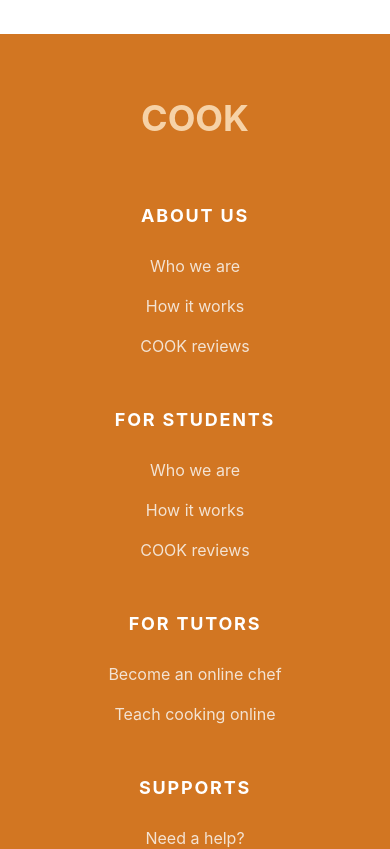
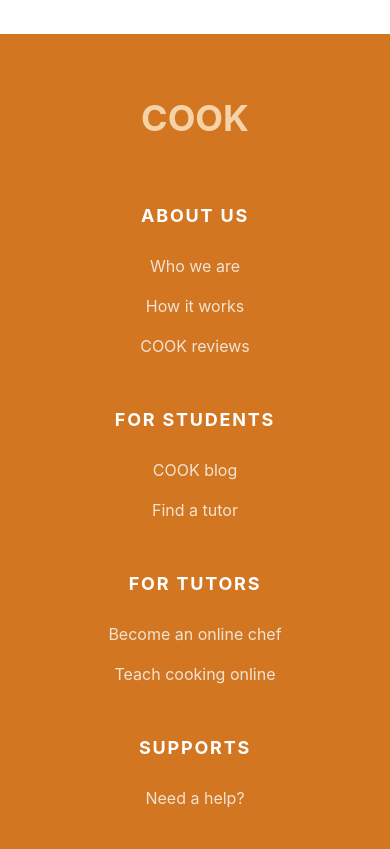
Before and after one commit to rajaduraicbe/Ecommerc, a React (Vite) app: page / in a window 390 px wide. Shown: the part 9959-10808 px from the top of the page. Built offline with nearby package versions, Linux system fonts and the light colour scheme.

Commit message:
overall commit

```diff
--- a/src/Components/Footer/Footer.jsx
+++ b/src/Components/Footer/Footer.jsx
@@ -1,38 +1,21 @@
 import React from "react";
 import { FaInstagram, FaTwitter, FaFacebookF, FaLinkedinIn } from "react-icons/fa";
 
-
 const Footer = () => {
   return (
-    /* px-0: Mobile (0px) and Tablet (768px) rendu pakkamum gap irukaathu.
-       lg:pl-12 lg:pr-26: Desktop (1024px+) la mattum hero section line-ku ulla varum.
-    */
     <footer className="bg-white font-poppins px-0 lg:pl-12 lg:pr-26 pt-16 pb-0">
+      <div className="bg-[#d27622] w-full rounded-none lg:rounded-t-[30px] px-8 md:px-12 pt-16 pb-10 text-white">
 
-      {/* MAIN ORANGE BOX */}
-      <div className="
-        bg-[#d27622]
-        w-full
-        /* Tab/Mobile-la rounded corners venam (to stick to edges)
-           Desktop-la mattum top rounded. */
-        rounded-none lg:rounded-t-[30px]
-        px-8 md:px-12
-        pt-16
-        pb-10
-        text-white
-      ">
-
-        {/* LOGO: Center on Mobile/Tab, Left on Desktop */}
+        {/* LOGO */}
         <h1 className="text-4xl md:text-5xl font-bold text-[#f6d2a7] text-center lg:text-left mb-16">
           COOK
         </h1>
 
-        {/* TOP GRID: Tab view-la 2 columns-ah split panna nalla space kidaikkum */}
+        {/* TOP GRID */}
         <div className="grid grid-cols-1 md:grid-cols-2 lg:grid-cols-4 gap-12 text-center lg:text-left">
-
           <div className="flex flex-col items-center lg:items-start">
             <h3 className="font-bold text-lg mb-6 uppercase tracking-widest">About Us</h3>
-            <ul className="space-y-4 text-[16px] text-[#f3e3d3]">
+            <ul className="space-y-4 text-base text-[#f3e3d3]">
               <li>Who we are</li>
               <li>How it works</li>
               <li>COOK reviews</li>
@@ -41,16 +24,15 @@ const Footer = () => {
 
           <div className="flex flex-col items-center lg:items-start">
             <h3 className="font-bold text-lg mb-6 uppercase tracking-widest">For Students</h3>
-            <ul className="space-y-4 text-[16px] text-[#f3e3d3]">
-              <li>Who we are</li>
-              <li>How it works</li>
-              <li>COOK reviews</li>
+            <ul className="space-y-4 text-base text-[#f3e3d3]">
+              <li>COOK blog</li>
+              <li>Find a tutor</li>
             </ul>
           </div>
 
           <div className="flex flex-col items-center lg:items-start">
             <h3 className="font-bold text-lg mb-6 uppercase tracking-widest">For Tutors</h3>
-            <ul className="space-y-4 text-[16px] text-[#f3e3d3]">
+            <ul className="space-y-4 text-base text-[#f3e3d3]">
               <li>Become an online chef</li>
               <li>Teach cooking online</li>
             </ul>
@@ -58,48 +40,50 @@ const Footer = () => {
 
           <div className="flex flex-col items-center lg:items-start">
             <h3 className="font-bold text-lg mb-6 uppercase tracking-widest">Supports</h3>
-            <ul className="space-y-4 text-[16px] text-[#f3e3d3]">
+            <ul className="space-y-4 text-base text-[#f3e3d3]">
               <li>Need a help?</li>
             </ul>
           </div>
         </div>
 
         {/* HORIZONTAL LINE */}
-        <div className="h-[1px] bg-white/20 w-full my-16"></div>
+        <div className="h-px bg-white/20 w-full my-16"></div>
 
         {/* BOTTOM SECTION */}
         <div className="grid grid-cols-1 md:grid-cols-2 lg:grid-cols-3 gap-12 text-center lg:text-left">
 
           <div className="flex flex-col items-center lg:items-start mb-12 lg:mb-0">
             <h3 className="font-bold text-lg mb-6 uppercase tracking-widest">Legal</h3>
-            <ul className="text-[16px] text-[#f3e3d3] space-y-4">
+            <ul className="text-base text-[#f3e3d3] space-y-4">
               <li>Terms Of Service</li>
               <li>Privacy Policy</li>
             </ul>
           </div>
 
           <div className="flex flex-col items-center lg:items-start mb-12 lg:mb-0">
-            <h3 className="font-bold text-lg mb-2 uppercase tracking-widest text-[#f3e3d3]/60 text-sm">USA</h3>
-            <p className="text-[16px] text-[#f3e3d3]">Your address goes there</p>
-            <p className="text-[16px] text-[#f3e3d3] mt-2">+0000000000</p>
+            {/* ✅ FIXED: Terminal-la kaatuna conflict inga thaan.
+                text-lg and text-sm rendu irundhuchu.
+                Standard layout-kaaga text-sm md:text-lg nu breakpoint vechu split panniten. */}
+            <h3 className="font-bold text-sm md:text-lg mb-2 uppercase tracking-widest text-[#f3e3d3]/60">USA</h3>
+            <p className="text-base text-[#f3e3d3]">Your address goes there</p>
+            <p className="text-base text-[#f3e3d3] mt-2">+0000000000</p>
           </div>
 
           <div className="flex flex-col items-center lg:items-start mb-12 lg:mb-0">
             <h3 className="font-bold text-lg mb-6 uppercase tracking-widest">Cook’s Socials</h3>
             <div className="flex gap-6 text-2xl">
-              <FaInstagram />
-              <FaTwitter />
-              <FaFacebookF />
-              <FaLinkedinIn />
+              <FaInstagram className="cursor-pointer" />
+              <FaTwitter className="cursor-pointer" />
+              <FaFacebookF className="cursor-pointer" />
+              <FaLinkedinIn className="cursor-pointer" />
             </div>
           </div>
         </div>
 
         {/* COPYRIGHT */}
-        <div className="mt-20 text-center text-[15px] text-[#f3e3d3]">
+        <div className="mt-20 text-center text-sm text-[#f3e3d3]">
           2023©
         </div>
-
       </div>
     </footer>
   );
--- a/src/Components/Landingpage/Hero.jsx
+++ b/src/Components/Landingpage/Hero.jsx
@@ -13,7 +13,6 @@ export default function HeroSection() {
         <div className="max-md:order-2 md:order-2 lg:order-1 md:text-center md:col-span-2 lg:col-span-1 lg:text-left max-md:mt-16">
 
           <h1 className="text-4xl md:text-5xl max-md:text-3xl font-bold leading-tight text-gray-900">
-
             {/* MOBILE → 3 LINES */}
             <span className="block md:hidden">
               Master the Art of <br />
@@ -38,7 +37,6 @@ export default function HeroSection() {
                 Worldwide
               </span>
             </span>
-
           </h1>
 
           <p className="text-gray-600 mt-6 text-md leading-relaxed max-w-xl max-md:mx-auto md:mx-auto lg:mx-0 max-md:text-sm">
@@ -70,19 +68,21 @@ export default function HeroSection() {
         <div className="flex justify-center md:justify-center lg:justify-end max-md:order-1 md:order-1 lg:order-2 md:col-span-2 lg:col-span-1">
           <div className="relative">
 
+            {/* ✅ FIXED: Bracket pixels replaced with Standard Tailwind Classes */}
             <img
               src={Hero}
               alt="Cooking"
-              className="w-[420px] h-[300px] object-cover rounded-2xl shadow-md md:w-[640px] md:h-[360px] lg:w-[420px] lg:h-[300px] max-md:w-[320px] max-md:h-[240px]"
+              className="w-105 h-75 object-cover rounded-2xl shadow-md md:w-160 md:h-90 lg:w-105 lg:h-75 max-md:w-80 max-md:h-60"
             />
 
             {/* REVIEW CARD */}
             <div className="
               absolute
-              md:left-[-40px] md:bottom-[-10px]
-              max-md:left-1/2 max-md:-translate-x-1/2 max-md:bottom-[-60px]
+              /* ✅ FIXED: Negative margins updated to standard Tailwind */
+              md:-left-10 md:-bottom-2.5
+              max-md:left-1/2 max-md:-translate-x-1/2 max-md:-bottom-15
               lg:hidden
-              bg-white border border-orange-200 rounded-xl p-4 w-[220px] shadow-md
+              bg-white border border-orange-200 rounded-xl p-4 w-55 shadow-md
             ">
               <div className="flex items-center gap-2 mb-2">
                 <div className="w-8 h-8 bg-gray-300 rounded-full"></div>
@@ -105,42 +105,33 @@ export default function HeroSection() {
       <div className="px-28 md:px-4 lg:px-28 py-16 max-md:px-4">
         <div className="mt-16 relative border border-orange-200 rounded-xl bg-orange-50 py-8 max-md:py-6">
 
-          {/* LEFT LINE (desktop only) */}
-          <div className="absolute left-0 top-1/2 -translate-y-1/2 w-8 h-[1px] bg-orange-300 max-md:hidden"></div>
+          {/* ✅ FIXED: h-[1px] updated to h-px */}
+          <div className="absolute left-0 top-1/2 -translate-y-1/2 w-8 h-px bg-orange-300 max-md:hidden"></div>
+          <div className="absolute right-0 top-1/2 -translate-y-1/2 w-8 h-px bg-orange-300 max-md:hidden"></div>
 
-          {/* RIGHT LINE (desktop only) */}
-          <div className="absolute right-0 top-1/2 -translate-y-1/2 w-8 h-[1px] bg-orange-300 max-md:hidden"></div>
-
-          {/* CONTENT */}
           <div className="px-12 max-md:px-4">
             <div className="grid grid-cols-1 md:grid-cols-4 text-center gap-6">
-
               <div>
                 <h2 className="text-orange-500 text-3xl max-md:text-xl font-extrabold">100+</h2>
                 <p className="text-gray-600 text-md max-md:text-xs mt-1">Talented Chefs</p>
               </div>
-
               <div>
                 <h2 className="text-orange-500 text-3xl max-md:text-xl font-extrabold">1000+</h2>
                 <p className="text-gray-600 text-md max-md:text-xs mt-1">Students</p>
               </div>
-
               <div>
                 <h2 className="text-orange-500 text-3xl max-md:text-xl font-extrabold">4.8 ★</h2>
                 <p className="text-gray-600 text-md max-md:text-xs mt-1">Rating</p>
               </div>
-
               <div>
                 <h2 className="text-orange-500 text-3xl max-md:text-xl font-extrabold">20+</h2>
                 <p className="text-gray-600 text-md max-md:text-xs mt-1">Cooking Categories</p>
               </div>
-
             </div>
           </div>
 
         </div>
       </div>
-
     </div>
   );
 }
```
